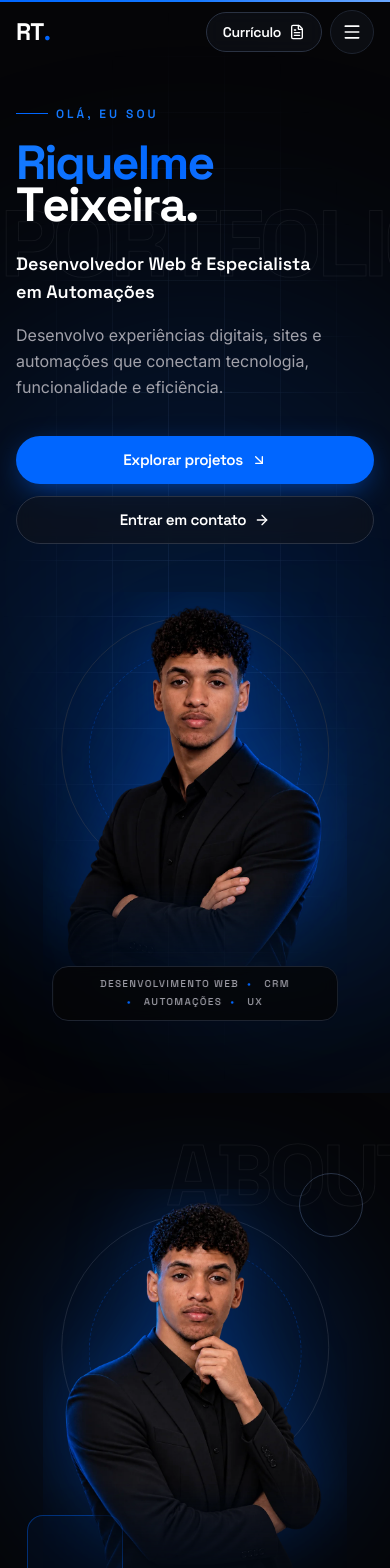
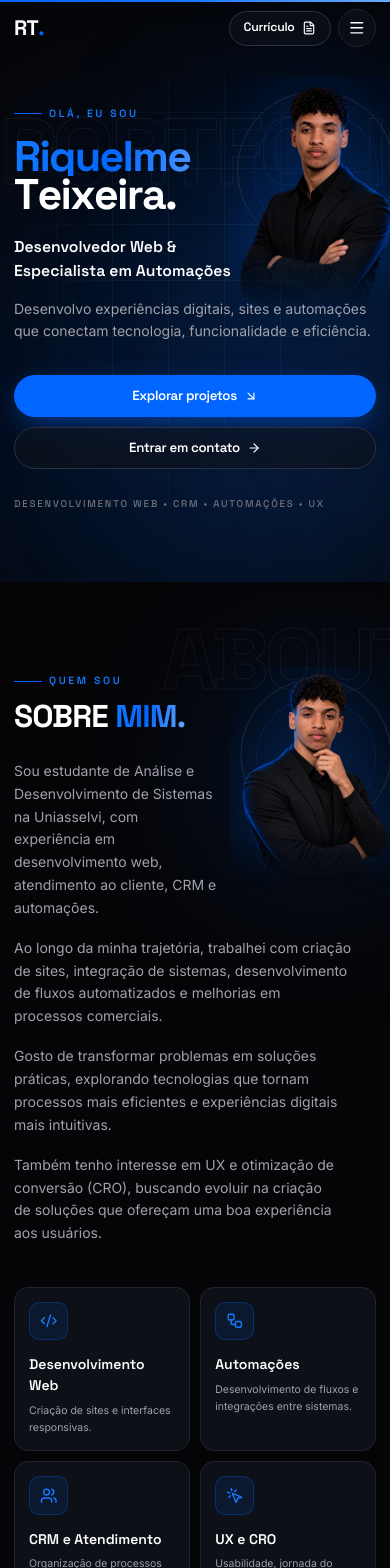
Before and after one commit to teixeirzkj/portfolioriquelme, a React (Vite) app: page / in a window 390 px wide. Shown: the top 1568 px of the page. Built offline with nearby package versions, Linux system fonts and the light colour scheme.

Commit message:
Ajusta layout mobile: fotos ao lado do texto, cards 2x2 e fonte menor
Co-Authored-By: Claude Opus 5.5 <noreply@anthropic.com>

```diff
--- a/src/sections/About.tsx
+++ b/src/sections/About.tsx
@@ -14,33 +14,35 @@ export function About() {
       </p>
 
       <Container className="relative grid gap-14 lg:grid-cols-[0.8fr_1.2fr] lg:gap-16">
-        <Reveal className="relative mx-auto w-full max-w-[19rem] sm:max-w-sm lg:sticky lg:block lg:top-28 lg:max-w-none lg:self-start">
+        <Reveal className="pointer-events-none absolute top-0 -right-[3%] z-0 w-[44%] max-w-[16rem] sm:right-4 sm:w-[36%] lg:pointer-events-auto lg:sticky lg:top-28 lg:right-auto lg:z-auto lg:w-full lg:max-w-none lg:self-start">
           <ProfilePhoto variant="about" className="relative aspect-[3/4] w-full" />
           <div
             aria-hidden="true"
-            className="absolute -bottom-4 -left-4 -z-10 size-24 rounded-2xl border border-brand/40 bg-brand/5"
+            className="absolute -bottom-4 -left-4 -z-10 hidden size-24 rounded-2xl border border-brand/40 bg-brand/5 lg:block"
           />
-          <div aria-hidden="true" className="absolute -top-4 -right-4 -z-10 size-16 rounded-full border border-line-2" />
+          <div aria-hidden="true" className="absolute -top-4 -right-4 -z-10 hidden size-16 rounded-full border border-line-2 lg:block" />
         </Reveal>
 
-        <div>
-          <SectionHeading id="sobre-title" eyebrow="Quem sou" title="Sobre" highlight="Mim." />
+        <div className="relative z-10">
+          <div className="pr-[44%] sm:pr-[38%] lg:pr-0">
+            <SectionHeading id="sobre-title" eyebrow="Quem sou" title="Sobre" highlight="Mim." />
+          </div>
 
           <div className="mt-8 space-y-5 text-base leading-relaxed text-muted sm:text-lg">
             {aboutParagraphs.map((paragraph, i) => (
               <Reveal key={i} delay={0.05 * i}>
-                <p>{paragraph}</p>
+                <p className={i === 0 ? "pr-[44%] sm:pr-[38%] lg:pr-0" : undefined}>{paragraph}</p>
               </Reveal>
             ))}
           </div>
 
-          <ul className="mt-12 grid gap-4 sm:grid-cols-2">
+          <ul className="mt-12 grid grid-cols-2 gap-3 sm:gap-4">
             {aboutCards.map((card, i) => (
               <Reveal as="li" key={card.title} delay={0.08 * i} className="h-full">
-                  <GlowCard className="p-6">
+                  <GlowCard className="p-4 sm:p-6">
                     <IconTile icon={card.icon} />
-                    <h3 className="mt-5 text-lg font-semibold">{card.title}</h3>
-                    <p className="mt-2 text-sm leading-relaxed text-muted">{card.description}</p>
+                    <h3 className="mt-4 text-base font-semibold sm:mt-5 sm:text-lg">{card.title}</h3>
+                    <p className="mt-1.5 text-xs leading-relaxed text-muted sm:mt-2 sm:text-sm">{card.description}</p>
                   </GlowCard>
                 </Reveal>
             ))}
--- a/src/sections/Hero.tsx
+++ b/src/sections/Hero.tsx
@@ -38,7 +38,7 @@ export function Hero() {
       ref={ref}
       id="inicio"
       aria-labelledby="hero-title"
-      className="relative isolate flex min-h-[100svh] items-center overflow-hidden pt-24 pb-24 lg:pt-28"
+      className="relative isolate flex items-start overflow-hidden pt-28 pb-20 lg:min-h-[100svh] lg:items-center lg:pt-28 lg:pb-24"
     >
       {/* Fundo */}
       <div aria-hidden="true" className="absolute inset-0 -z-10">
@@ -69,7 +69,7 @@ export function Hero() {
 
           <h1
             id="hero-title"
-            className="mt-5 text-[clamp(3rem,11vw,7.25rem)] leading-[0.88] font-bold tracking-[-0.04em]"
+            className="mt-5 pr-[40%] text-[clamp(2.75rem,11vw,7.25rem)] leading-[0.88] font-bold tracking-[-0.04em] sm:pr-[36%] lg:pr-0"
           >
             <span className="sr-only">{profile.name}.</span>
             <AnimatedWord text={profile.firstName} delay={0.15} className="block text-gradient-brand" />
@@ -77,7 +77,7 @@ export function Hero() {
           </h1>
 
           <motion.p
-            className="mt-6 font-display text-lg font-semibold text-fg sm:text-2xl"
+            className="mt-6 pr-[40%] font-display text-lg font-semibold text-fg sm:pr-[36%] sm:text-2xl lg:pr-0"
             initial={{ opacity: 0, y: 16 }}
             animate={{ opacity: 1, y: 0 }}
             transition={{ duration: 0.7, delay: 0.8, ease }}
@@ -107,12 +107,22 @@ export function Hero() {
               Entrar em contato
             </ButtonLink>
           </motion.div>
+
+          {/* No celular, as áreas de atuação aparecem como texto abaixo dos botões */}
+          <motion.p
+            className="mt-8 font-display text-[0.7rem] font-medium tracking-[0.18em] text-subtle uppercase lg:hidden"
+            initial={{ opacity: 0 }}
+            animate={{ opacity: 1 }}
+            transition={{ duration: 0.7, delay: 1.3 }}
+          >
+            {profile.areas.join(' • ')}
+          </motion.p>
         </div>
 
         {/* Foto + informações complementares */}
         <motion.div
           style={{ y: photoY }}
-          className="relative mx-auto w-full max-w-[19rem] sm:max-w-sm lg:max-w-none"
+          className="pointer-events-none absolute top-[5.5rem] -right-[4%] z-0 w-[46%] max-w-[17rem] sm:top-24 sm:right-0 sm:w-[38%] lg:pointer-events-auto lg:relative lg:top-auto lg:right-auto lg:z-auto lg:mx-auto lg:w-full lg:max-w-none"
           initial={{ opacity: 0, scale: 0.94 }}
           animate={{ opacity: 1, scale: 1 }}
           transition={{ duration: 1.1, delay: 0.3, ease }}
@@ -121,7 +131,7 @@ export function Hero() {
 
           <motion.ul
             aria-label="Áreas de atuação"
-            className="absolute -bottom-6 left-1/2 flex w-[94%] -translate-x-1/2 flex-wrap justify-center gap-x-2 gap-y-1 rounded-2xl sm:w-max sm:gap-x-3 sm:rounded-full border border-line bg-bg/80 px-4 py-2.5 font-display text-[0.62rem] font-medium tracking-[0.14em] sm:px-5 sm:text-xs sm:tracking-[0.2em] text-muted uppercase backdrop-blur sm:text-xs lg:right-0 lg:left-auto lg:translate-x-0"
+            className="absolute right-0 -bottom-6 hidden w-max gap-x-3 rounded-full border border-line bg-bg/80 px-5 py-2.5 font-display text-xs font-medium tracking-[0.2em] text-muted uppercase backdrop-blur lg:flex"
             initial={{ opacity: 0, y: 12 }}
             animate={{ opacity: 1, y: 0 }}
             transition={{ duration: 0.7, delay: 1.3, ease }}
--- a/src/sections/Interests.tsx
+++ b/src/sections/Interests.tsx
@@ -15,13 +15,13 @@ export function Interests() {
           title="Além do"
           highlight="Código."
         />
-        <ul className="mt-12 grid gap-4 sm:grid-cols-2 lg:grid-cols-5">
+        <ul className="mt-12 grid grid-cols-2 gap-3 sm:gap-4 lg:grid-cols-5">
           {interests.map((item, i) => (
             <Reveal as="li" key={item.title} delay={0.06 * i} className="h-full">
-                <GlowCard className="p-6">
+                <GlowCard className="p-4 sm:p-6">
                   <IconTile icon={item.icon} />
-                  <h3 className="mt-5 font-semibold">{item.title}</h3>
-                  <p className="mt-2 text-sm leading-relaxed text-muted">{item.description}</p>
+                  <h3 className="mt-4 text-sm font-semibold sm:mt-5 sm:text-base">{item.title}</h3>
+                  <p className="mt-1.5 text-xs leading-relaxed text-muted sm:mt-2 sm:text-sm">{item.description}</p>
                 </GlowCard>
               </Reveal>
           ))}
--- a/src/styles/globals.css
+++ b/src/styles/globals.css
@@ -46,6 +46,15 @@
     scroll-behavior: smooth;
     scroll-padding-top: 5rem;
     -webkit-text-size-adjust: 100%;
+  }
+
+  /* No celular, todo o site (textos, espaçamentos e componentes em rem)
+     fica proporcionalmente menor. */
+  @media (max-width: 639px) {
+    html { font-size: 87.5%; }
+  }
+  @media (max-width: 359px) {
+    html { font-size: 81.25%; }
   }
 
   body {
```
